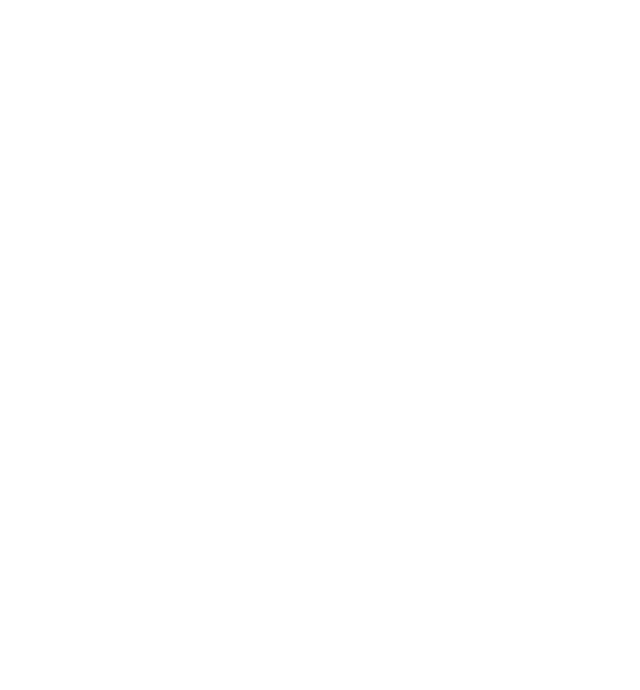
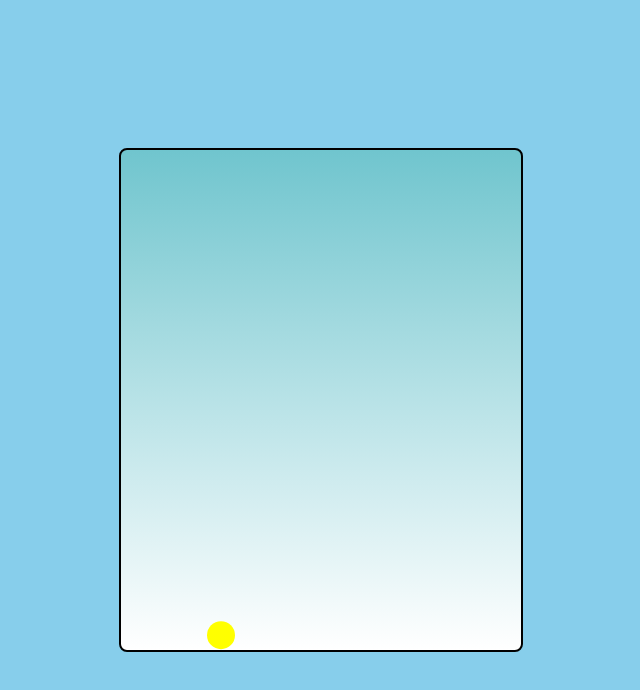
Before and after one commit to jesusmrin/flappy-game-js, a plain HTML site: page index.html in a window 1280 px wide. Shown: the whole page, without its empty margins (319-959 px from the left). Drawn offline with Linux system fonts and the light colour scheme.

Commit message:
feat: agregar lógica inicial del juego y animación

```diff
--- a/index.html
+++ b/index.html
@@ -4,8 +4,10 @@
   <meta charset="UTF-8" />
   <meta name="viewport" content="width=device-width, initial-scale=1.0" />
   <title>Mini Flappy JS</title>
+  <link rel="stylesheet" href="style.css">
 </head>
 <body>
   <canvas id="game" width="400" height="500"></canvas>
+  <script src="script.js"></script>
 </body>
 </html>
--- /dev/null
+++ b/script.js
@@ -0,0 +1,45 @@
+const canvas = document.getElementById('game');
+const ctx = canvas.getContext('2d');
+
+let bird = {
+  x: 100,
+  y: 250,
+  size: 14,
+  gravity: 0.2,
+  lift: -5,
+  velocity: 0
+};
+
+let gameOver = false;
+
+function drawBird() {
+  ctx.fillStyle = 'yellow';
+  ctx.beginPath();
+  ctx.arc(bird.x, bird.y, bird.size, 0, Math.PI * 2);
+  ctx.fill();
+}
+
+function updateBird() {
+  bird.velocity += bird.gravity;
+  bird.y += bird.velocity;
+
+  if (bird.y + bird.size > canvas.height || bird.y - bird.size < 0) {
+    gameOver = true;
+  }
+}
+
+function loop() {
+  if (gameOver) return;
+  ctx.clearRect(0, 0, canvas.width, canvas.height);
+  drawBird();
+  updateBird();
+  requestAnimationFrame(loop);
+}
+
+document.addEventListener('keydown', e => {
+  if (e.code === 'Space') {
+    bird.velocity = bird.lift;
+  }
+});
+
+loop();
```
